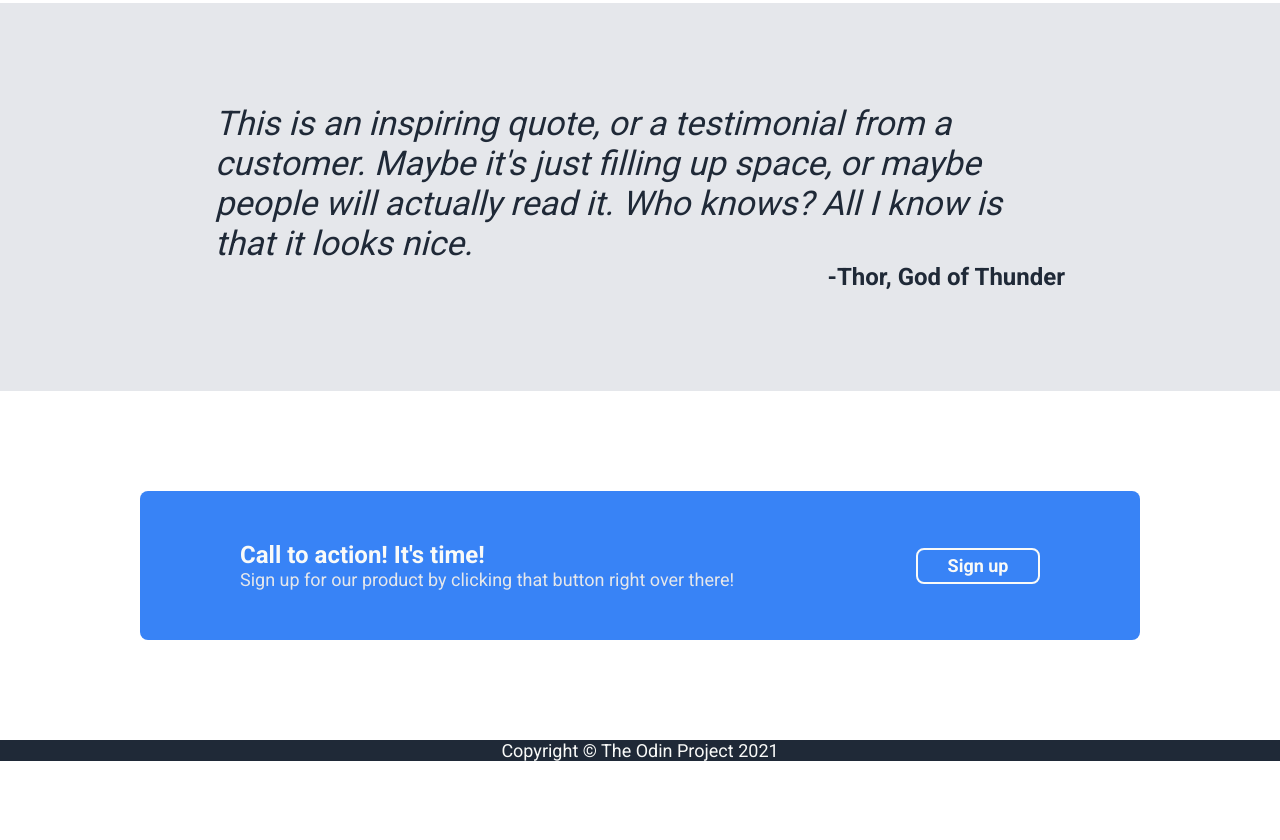
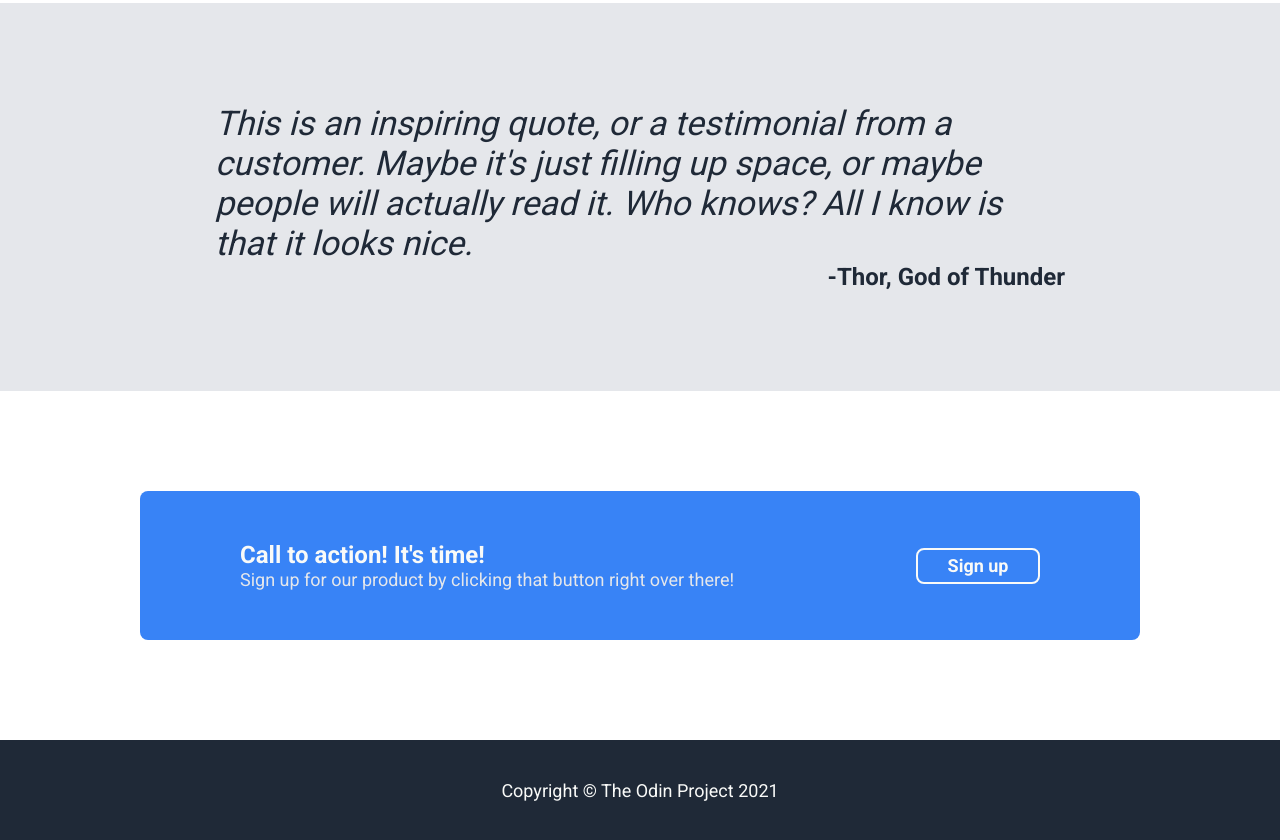
Before and after one commit to lilnerddev/odin-landing-page, a plain HTML site: page index.html in a window 1280 px wide. Shown: the part 1080-1920 px from the top of the page. Before the commit the page ends 1841 px from the top, so only its background shows below. Drawn offline with Linux system fonts and the light colour scheme.

Commit message:
Update footer flex shrink property

```diff
--- a/styles.css
+++ b/styles.css
@@ -230,6 +230,7 @@ button:hover {
 .footer {
     background-color: var(--dark-bg-color);
     color: var(--primary-color);
+    flex: 0 0 auto;
     display: flex;
     justify-content: center;
     align-items: center;
```
